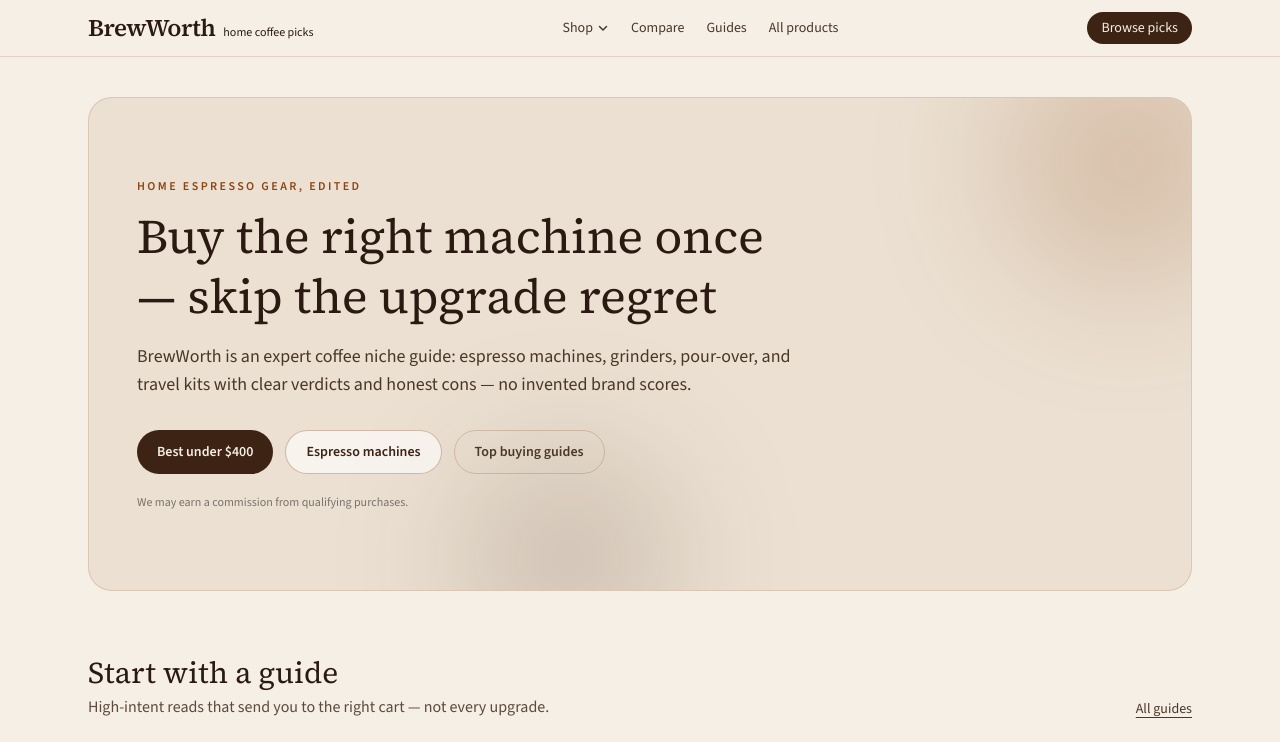
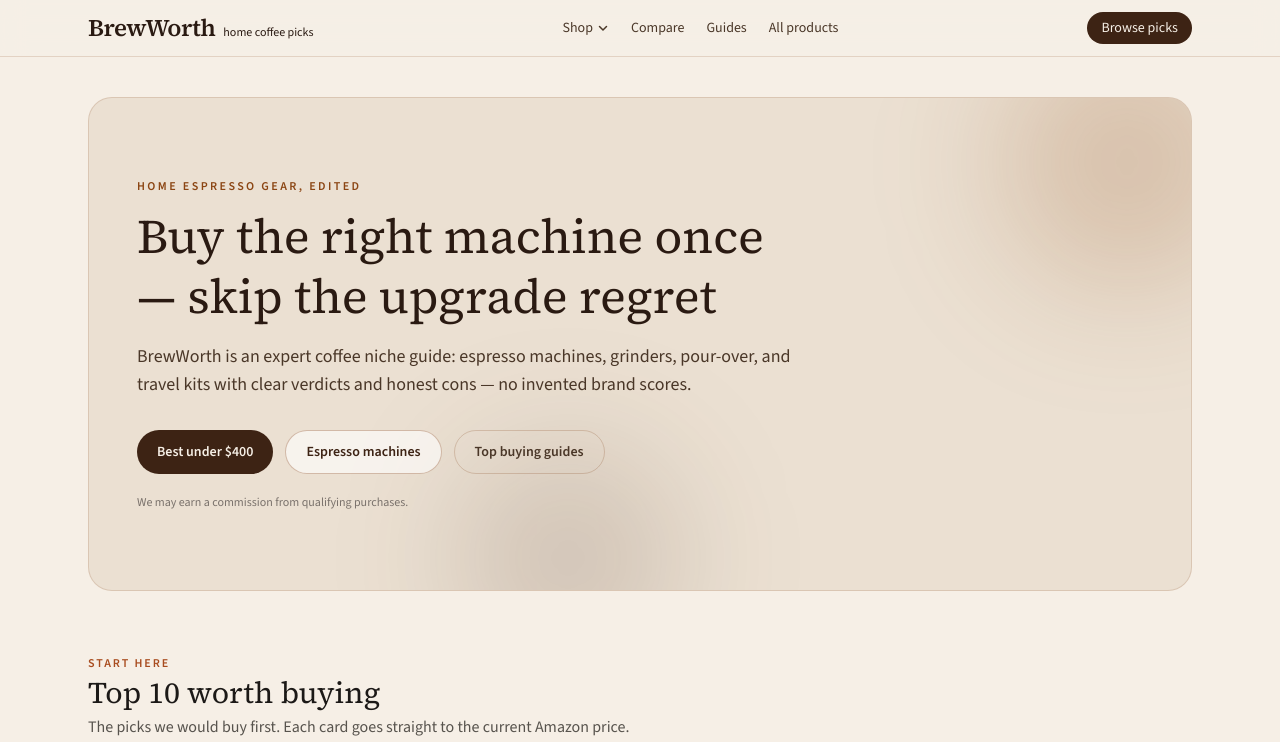
Before and after one commit to tygriffin045/brewworth, a Next.js app: page / in a window 1280 px wide. Shown: the top 742 px of the page. Built offline with nearby package versions, Linux system fonts and the light colour scheme.

Commit message:
Show Top 10 rail above the category grid

```diff
--- a/src/app/page.tsx
+++ b/src/app/page.tsx
@@ -5,6 +5,7 @@
 import { getFeaturedProducts } from "@/data/products";
 import { guides } from "@/data/guides";
 import { ProductCard } from "@/components/ProductCard";
+import { TopRail } from "@/components/TopRail";
 import { DisclosureLine } from "@/components/DisclosureLine";
 
 export const metadata: Metadata = {
@@ -83,6 +84,8 @@
           <DisclosureLine className="mt-5" />
         </div>
       </section>
+
+      <TopRail />
 
       <section>
         <div className="flex items-end justify-between gap-4">
```
